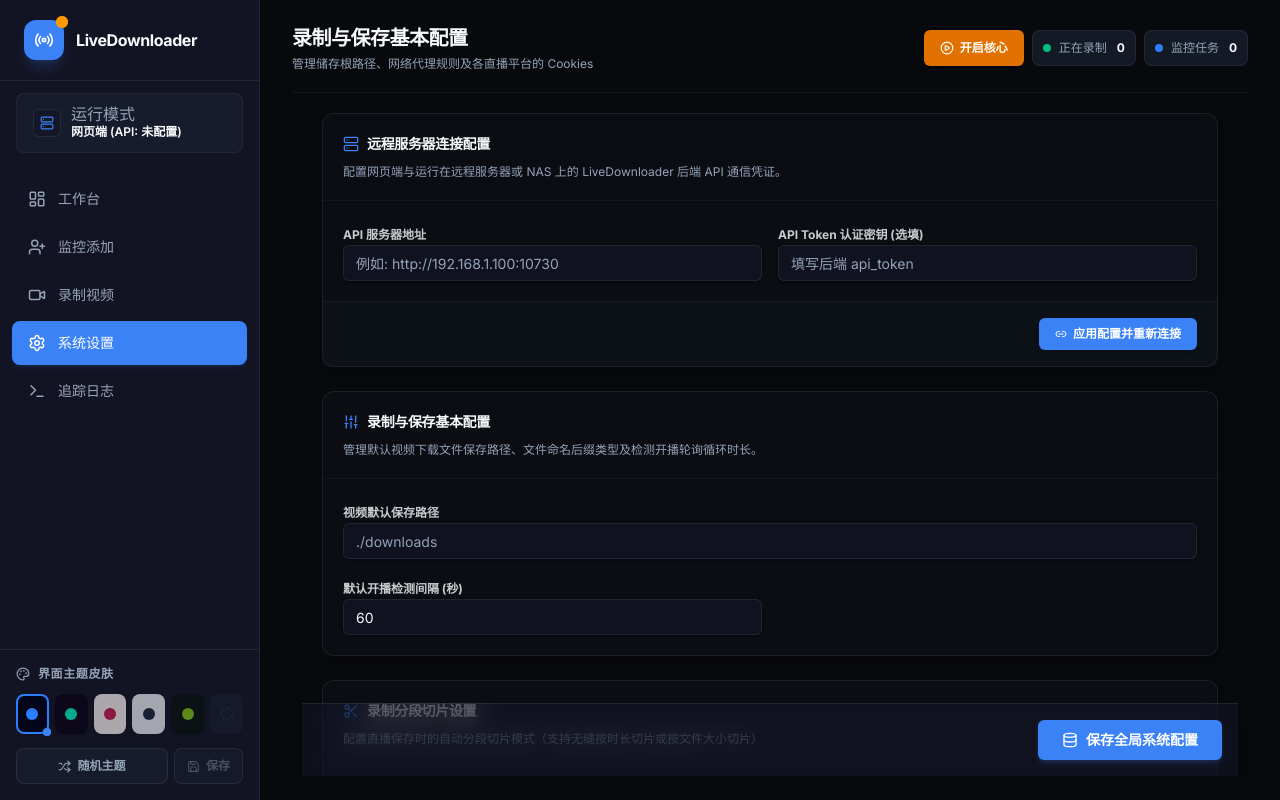
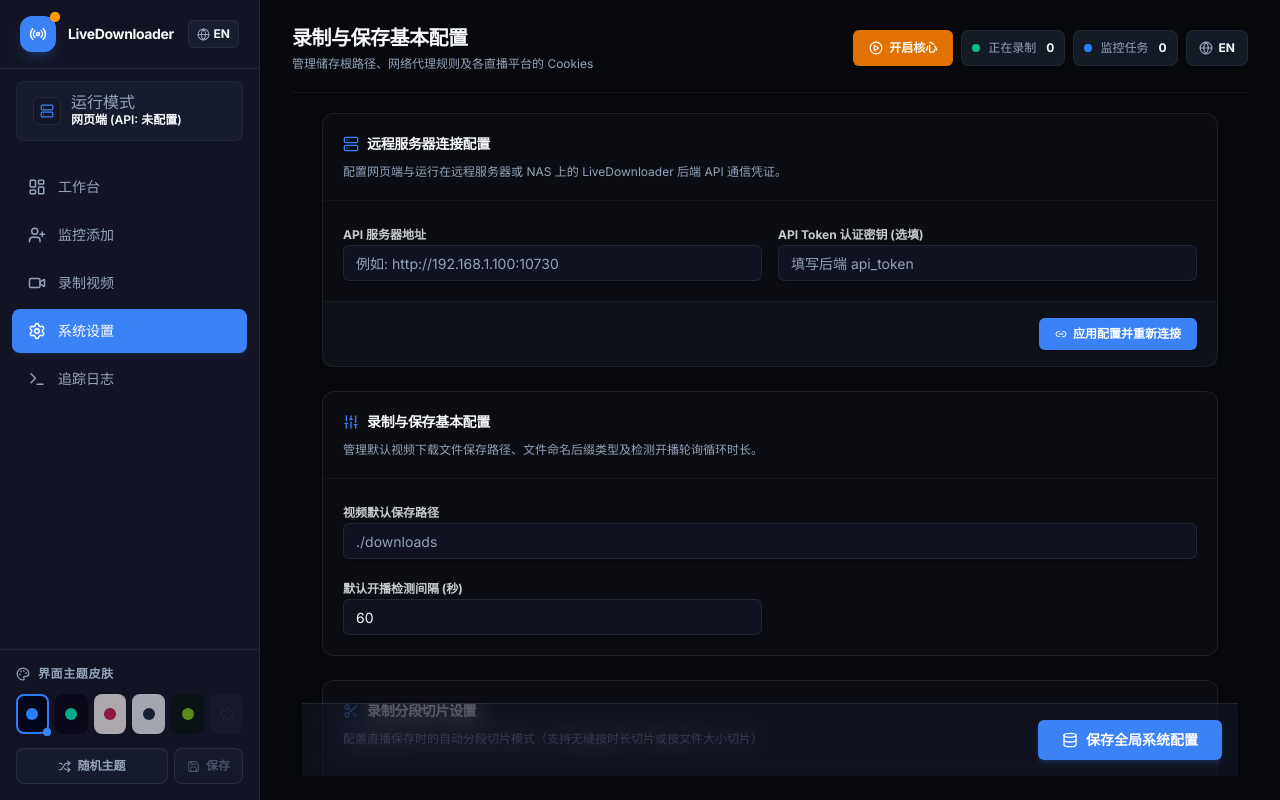
Before and after one commit to mega-mage/LiveDownloader, a React (Vite) app: page / in a window 1280 px wide. Built offline with nearby package versions, Linux system fonts and the light colour scheme.

Commit message:
fix(ui): add language switcher button to desktop sidebar header and top-right control bar

```diff
--- a/src/App.jsx
+++ b/src/App.jsx
@@ -32,7 +32,8 @@
   X,
   GripHorizontal,
   PlayCircle,
-  PauseCircle
+  PauseCircle,
+  Globe
 } from "lucide-react";
 
 import "./App.css";
@@ -807,6 +808,15 @@
               <span className="text-muted-foreground font-medium ml-1">{t("monitored_rooms", lang)}</span>
               <span className="font-bold text-foreground ml-1.5">{rooms.length}</span>
             </div>
+
+            <button
+              onClick={toggleLanguage}
+              className="h-9 px-3 rounded-lg border border-border/80 bg-secondary/55 hover:bg-secondary flex items-center gap-1.5 text-xs font-bold text-foreground transition-all cursor-pointer shrink-0"
+              title={lang === "zh" ? "Switch to English" : "切换为中文"}
+            >
+              <Globe size={14} className="text-muted-foreground" />
+              <span>{lang === "zh" ? "EN" : "中文"}</span>
+            </button>
           </div>
         </header>
 
--- a/src/components/Sidebar.jsx
+++ b/src/components/Sidebar.jsx
@@ -13,7 +13,8 @@
   X,
   Radio,
   Server,
-  MonitorCheck
+  MonitorCheck,
+  Globe
 } from "lucide-react";
 
 const getNavItems = (lang) => [
@@ -39,23 +40,35 @@
   const SidebarContent = () => (
     <div className="flex flex-col h-full bg-card text-card-foreground">
       {/* Brand Logo & Header */}
-      <div className="flex items-center gap-3 px-6 py-5 border-b border-border">
-        <div className="relative flex items-center justify-center h-10 w-10 rounded-xl bg-primary shadow-lg shadow-primary/20">
-          <Radio className="text-white animate-pulse" size={20} />
-          <span className="absolute -top-1 -right-1 flex h-3 w-3">
+      <div className="flex items-center justify-between px-5 py-4 border-b border-border">
+        <div className="flex items-center gap-3">
+          <div className="relative flex items-center justify-center h-9 w-9 rounded-xl bg-primary shadow-lg shadow-primary/20">
+            <Radio className="text-white animate-pulse" size={18} />
+            <span className="absolute -top-1 -right-1 flex h-2.5 w-2.5">
               <span className={cn(
                 "animate-ping absolute inline-flex h-full w-full rounded-full opacity-75",
                 isEnginePaused ? "bg-amber-400" : "bg-emerald-400"
               )}></span>
               <span className={cn(
-              "relative inline-flex rounded-full h-3 w-3",
+                "relative inline-flex rounded-full h-2.5 w-2.5",
                 isEnginePaused ? "bg-amber-500" : "bg-emerald-500"
               )}></span>
             </span>
           </div>
           <div className="flex flex-col">
-          <h1 className="font-bold text-base leading-none tracking-tight">LiveDownloader</h1>
+            <h1 className="font-bold text-sm leading-none tracking-tight">LiveDownloader</h1>
           </div>
+        </div>
+
+        {/* Desktop Language Switcher */}
+        <button
+          onClick={toggleLanguage}
+          className="h-7 px-2 rounded-md border border-border/80 bg-secondary/50 hover:bg-secondary flex items-center gap-1 text-xs font-bold text-foreground cursor-pointer transition-all shrink-0"
+          title={lang === "zh" ? "Switch to English" : "切换为中文"}
+        >
+          <Globe size={13} className="text-muted-foreground" />
+          <span>{lang === "zh" ? "EN" : "中"}</span>
+        </button>
       </div>
 
       {/* Connection Status Indicator */}
```
Lines whose indentation alone changed are shown as unchanged.
